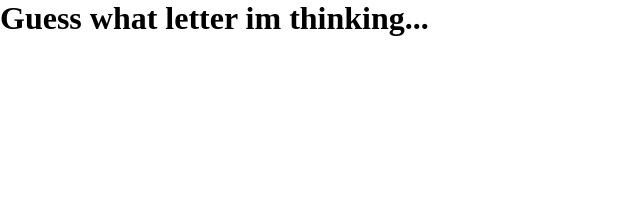
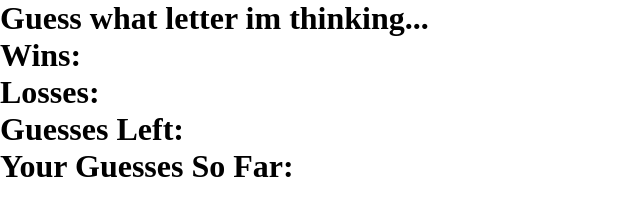
Before and after one commit to joshuaFkelly/Pyschic_Game_Remake, a plain HTML site: page index.html in a window 1280 px wide. Shown: the whole page, without its empty margins (0-640 px from the left). Drawn offline with Linux system fonts and the light colour scheme.

Commit message:
did numbers 4 through 7 by writing h1 tags with specified text in the html body

```diff
--- a/index.html
+++ b/index.html
@@ -10,6 +10,10 @@
 </head>
 <body>
     <h1>Guess what letter im thinking...</h1>
+    <h1>Wins:</h1>
+    <h1>Losses:</h1>
+    <h1>Guesses Left:</h1>
+    <h1>Your Guesses So Far:</h1>
     <div id ="main"></div>
 </body>
 </html>
```
